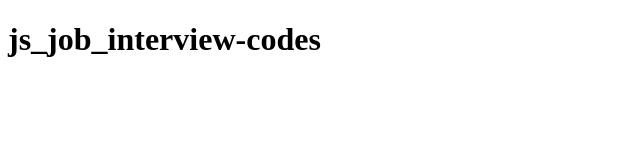
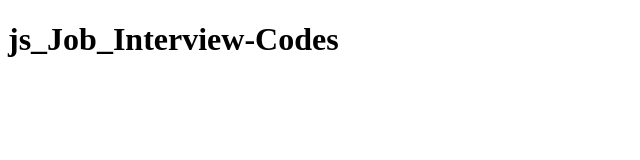
Before and after one commit to DevEljah/js_job_interview_codes, a plain HTML site: page index.html in a window 1280 px wide. Shown: the whole page, without its empty margins (0-640 px from the left). Drawn offline with Linux system fonts and the light colour scheme.

```diff
--- a/index.html
+++ b/index.html
@@ -9,7 +9,7 @@
   </head>
   <body>
     <div>
-      <h1>js_job_interview-codes</h1>
+      <h1>js_Job_Interview-Codes</h1>
     </div>
   </body>
 </html>
```
Also changed, not shown: 1 other file.
